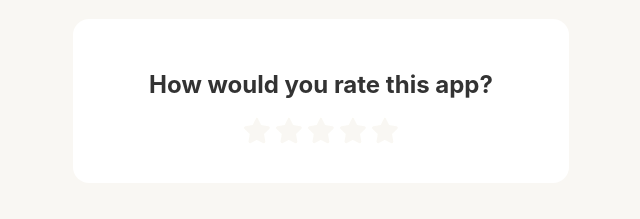
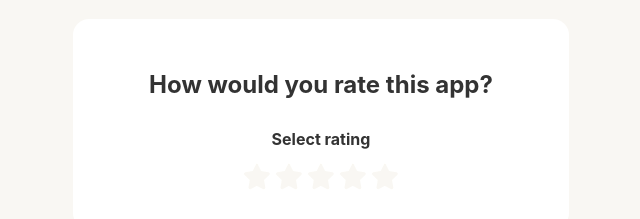
Before and after one commit to samuel-obabire/Rating-App, a React (Create React App) app: page / in a window 1280 px wide. Shown: the top 219 px of the page, without its empty margins (319-959 px from the left). Built offline with nearby package versions, Linux system fonts and the light colour scheme.

Commit message:
add message for hover interaction

```diff
--- a/src/components/rating-select/RatingSelect.js
+++ b/src/components/rating-select/RatingSelect.js
@@ -1,14 +1,71 @@
 import PropTypes from "prop-types"
-import { useState } from "react"
+import { useEffect, useState } from "react"
 import { FaStarHalf } from "react-icons/fa"
 
 import Card from "../../Card"
 
 import "./RatingSelect.css"
 
+const messages = [
+  {
+    i: 0.5,
+    message: "Awful, not what I expected at all.",
+  },
+  {
+    i: 1,
+    message: "Awful, not what I expected at all.",
+  },
+  {
+    i: 1.5,
+    message: "Awful/Poor",
+  },
+  {
+    i: 2,
+    message: "Poor/Pretty disappointed",
+  },
+  {
+    i: 2.5,
+    message: "Poor/Average",
+  },
+  {
+    i: 3,
+    message: "Average, Could be better",
+  },
+  {
+    i: 3.5,
+    message: "Average/Good",
+  },
+  {
+    i: 4,
+    message: "Good, what I expected",
+  },
+  {
+    i: 4.5,
+    message: "Good/Amazing",
+  },
+  {
+    i: 5,
+    message: "Amazing, above expectations!",
+  },
+]
+
 const RatingSelect = ({ select, selectedRating, iconNum, color }) => {
   const [mouseOverId, setMouseOverId] = useState(null)
+  const [message, setMessage] = useState("")
   const { on, off } = color
+
+  useEffect(() => {
+    // if there is no mouseOverId
+    if (mouseOverId !== null) {
+      return setMessage(messages.find((m) => m.i === mouseOverId).message)
+    }
+
+    if (selectedRating !== 0) {
+      return setMessage(messages.find((m) => m.i === selectedRating).message)
+    }
+
+    setMessage("Select rating")
+  }, [selectedRating, mouseOverId])
 
   const onChange = (i) => {
     select(i)
@@ -32,6 +89,7 @@ const RatingSelect = ({ select, selectedRating, iconNum, color }) => {
   return (
     <Card>
       <h1>How would you rate this app?</h1>
+      <h2>{message !== "" ? message : "Select rating"}</h2>
       <div className="rating-container">
         {Array.from({ length: iconNum }, (_, i) => {
           i = i + 1
--- a/src/index.css
+++ b/src/index.css
@@ -37,3 +37,7 @@ body {
 .card h1 {
   font-size: 1.5rem;
 }
+
+.card h2 {
+  font-size: 1rem;
+}
```
